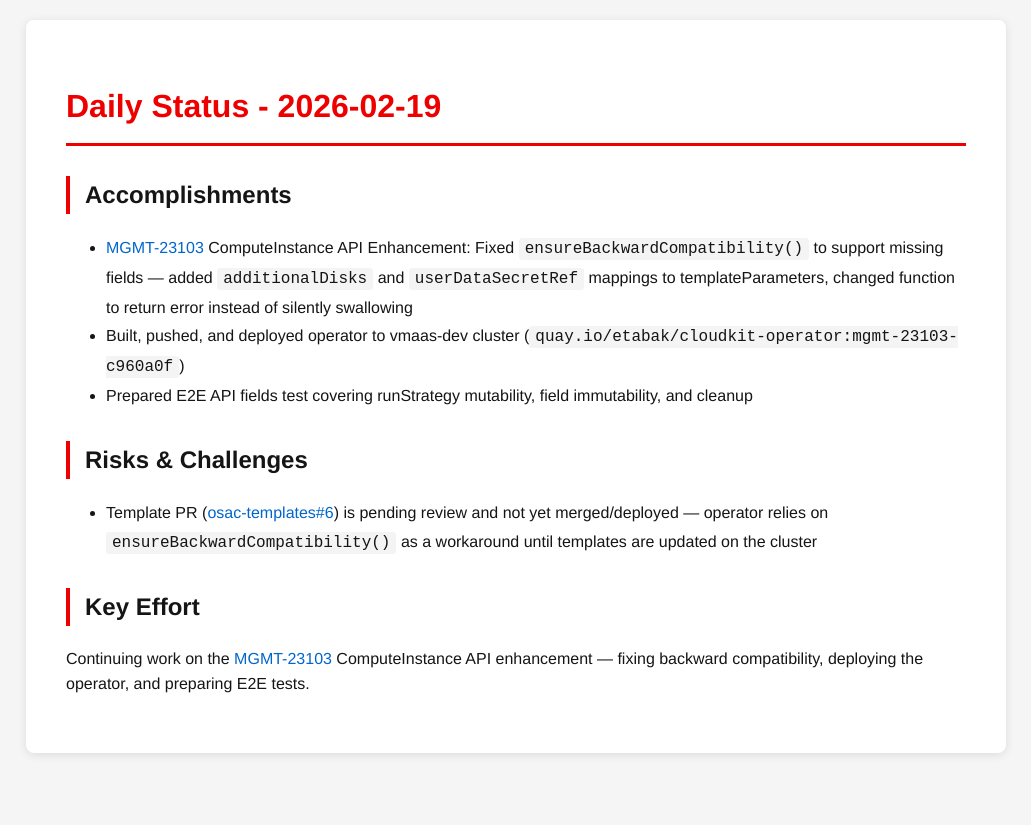
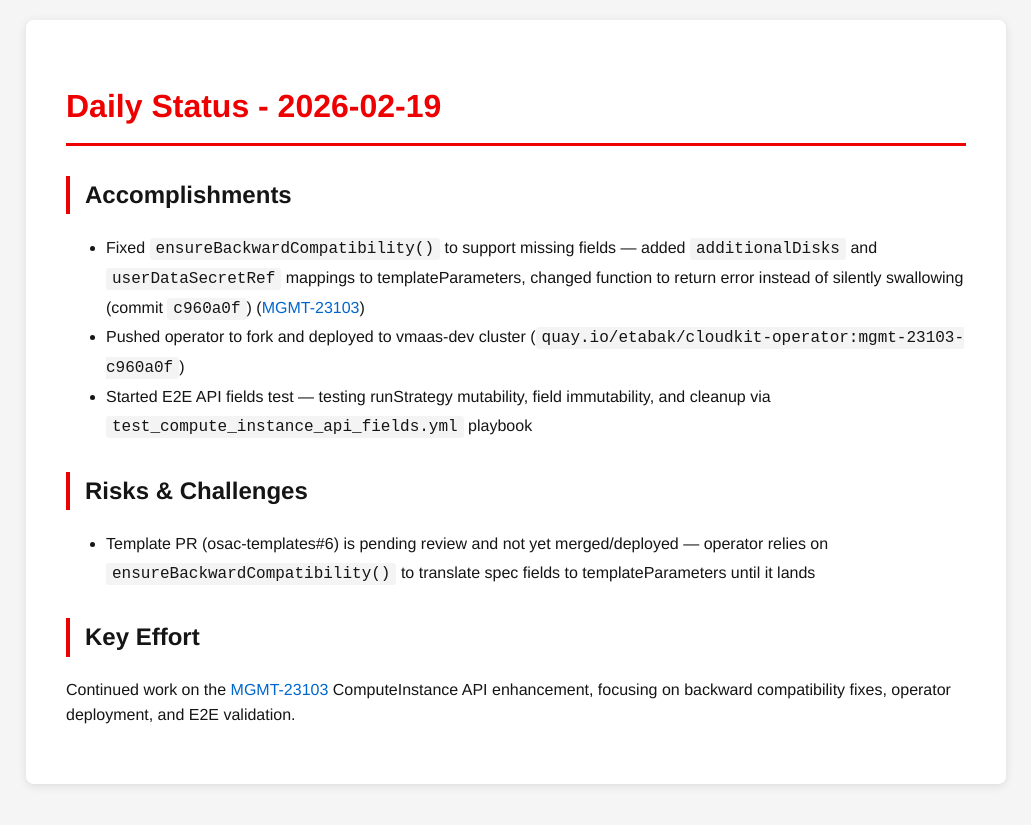
Before and after one commit to tzvatot/daily-status, a Jekyll site: the page built from 2026-02-19.md, in a window 1280 px wide. Shown: the top 825 px of the page, without its empty margins (124-1155 px from the left). Built offline with Jekyll 4.4.1, drawn with Linux system fonts in a browser that asks for light colours.

Commit message:
Daily status update - 2026-02-19

```diff
--- a/2026-02-19.md
+++ b/2026-02-19.md
@@ -7,12 +7,12 @@ date: 2026-02-19
 # Daily Status - 2026-02-19
 
 ## Accomplishments
-- [MGMT-23103](https://issues.redhat.com/browse/MGMT-23103) ComputeInstance API Enhancement: Fixed `ensureBackwardCompatibility()` to support missing fields — added `additionalDisks` and `userDataSecretRef` mappings to templateParameters, changed function to return error instead of silently swallowing
-- Built, pushed, and deployed operator to vmaas-dev cluster (`quay.io/etabak/cloudkit-operator:mgmt-23103-c960a0f`)
-- Prepared E2E API fields test covering runStrategy mutability, field immutability, and cleanup
+- Fixed `ensureBackwardCompatibility()` to support missing fields — added `additionalDisks` and `userDataSecretRef` mappings to templateParameters, changed function to return error instead of silently swallowing (commit `c960a0f`) ([MGMT-23103](https://issues.redhat.com/browse/MGMT-23103))
+- Pushed operator to fork and deployed to vmaas-dev cluster (`quay.io/etabak/cloudkit-operator:mgmt-23103-c960a0f`)
+- Started E2E API fields test — testing runStrategy mutability, field immutability, and cleanup via `test_compute_instance_api_fields.yml` playbook
 
 ## Risks & Challenges
-- Template PR ([osac-templates#6](https://github.com/osac-project/osac-templates/pull/6)) is pending review and not yet merged/deployed — operator relies on `ensureBackwardCompatibility()` as a workaround until templates are updated on the cluster
+- Template PR (osac-templates#6) is pending review and not yet merged/deployed — operator relies on `ensureBackwardCompatibility()` to translate spec fields to templateParameters until it lands
 
 ## Key Effort
-Continuing work on the [MGMT-23103](https://issues.redhat.com/browse/MGMT-23103) ComputeInstance API enhancement — fixing backward compatibility, deploying the operator, and preparing E2E tests.
+Continued work on the [MGMT-23103](https://issues.redhat.com/browse/MGMT-23103) ComputeInstance API enhancement, focusing on backward compatibility fixes, operator deployment, and E2E validation.
```
